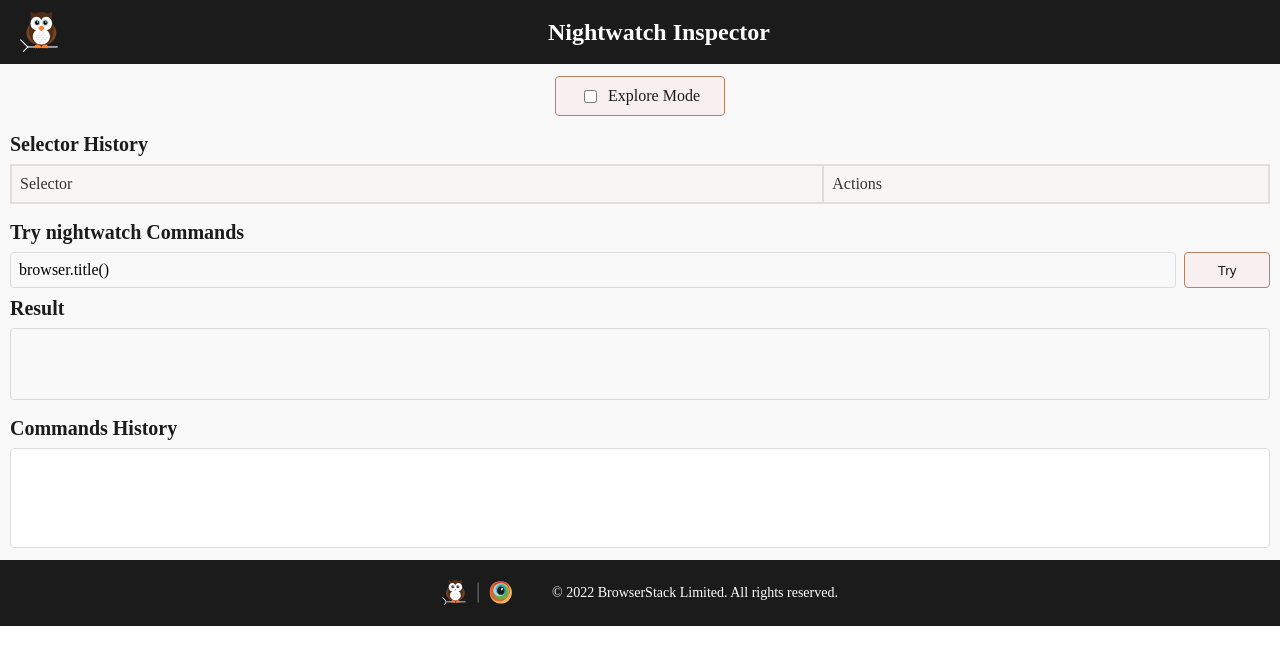
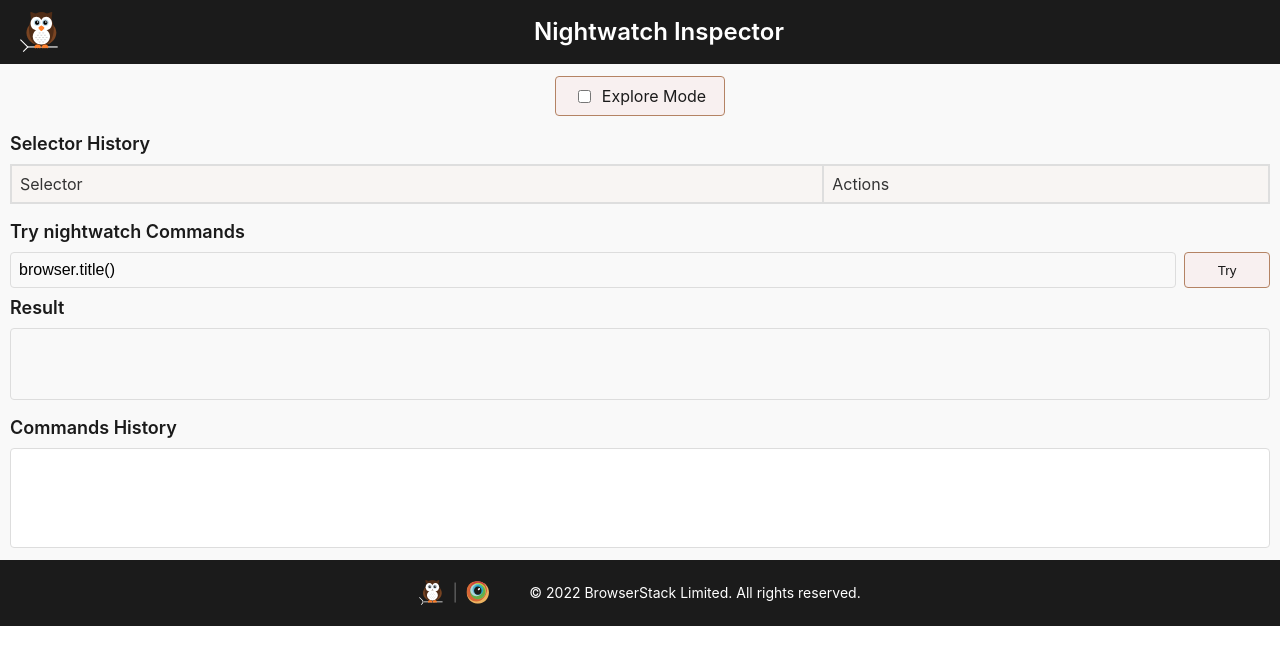
Before and after one commit to nightwatchjs/nightwatch-inspector, a browser extension: page src/panel/index.html in a window 1280 px wide. Drawn offline with Linux system fonts and the light colour scheme.

Commit message:
font-family and package json change

```diff
--- a/src/panel/css/panel.css
+++ b/src/panel/css/panel.css
@@ -7,6 +7,7 @@
 }
 
 body {
+    font-family: 'Source Sans Pro', -apple-system, sans-serif;
     margin: 0px;
 }
 
@@ -40,7 +41,6 @@
 }
 
 .heading {
-    font-family: 'Source Sans Pro';
     font-style: normal;
     font-weight: 600;
     font-size: 24px;
@@ -49,10 +49,9 @@
 }
 
 .heading1 {
-    font-family: 'Source Sans Pro';
     font-style: normal;
     font-weight: 600;
-    font-size: 20px;
+    font-size: 18px;
     line-height: 32px;
     color: #1B1B1B;
 }
@@ -75,8 +74,6 @@
 #selectorTable td, #selectorTable th{
     border: 1px solid hsl(0,0%,87%);
     padding: 8px;
-
-    font-family: 'Source Sans Pro';
     font-style: normal;
     font-weight: 400;
     font-size: 16px;
@@ -95,8 +92,6 @@
     border-radius: 4px;
     z-index: 3;
     background: #FFFFFF;
-
-    font-family: 'Source Sans Pro';
     font-style: normal;
     font-weight: 400;
     font-size: 16px;
@@ -109,8 +104,6 @@
     height: 36px;
     overflow: auto;
     width: 100%;
-
-    font-family: 'Source Sans Pro';
     font-style: normal;
     font-weight: 400;
     font-size: 16px;
@@ -126,8 +119,6 @@
     height: 100px;
     overflow: auto;
     background: #FFFFFF;
-
-    font-family: 'Source Sans Pro';
     font-style: normal;
     font-weight: 400;
     font-size: 16px;
@@ -160,7 +151,6 @@
 }
 
 .heading2 {
-    font-family: 'Source Sans Pro';
     font-style: normal;
     font-weight: 400;
     font-size: 16px;
@@ -220,8 +210,6 @@
     align-items: center;
     padding: 9px;
     color: #868686;
-
-    font-family: 'Source Sans Pro';
     font-style: normal;
     font-weight: 400;
     font-size: 16px;
```
Also changed, not shown: package.json (+8 -5 lines), 1 other file.
